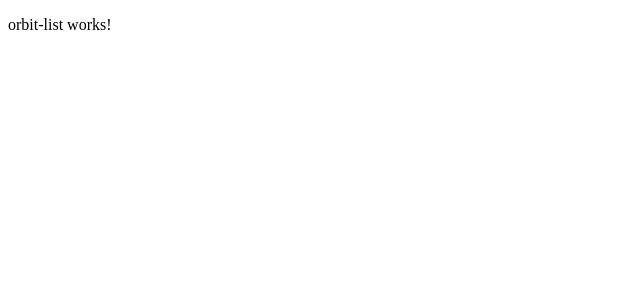
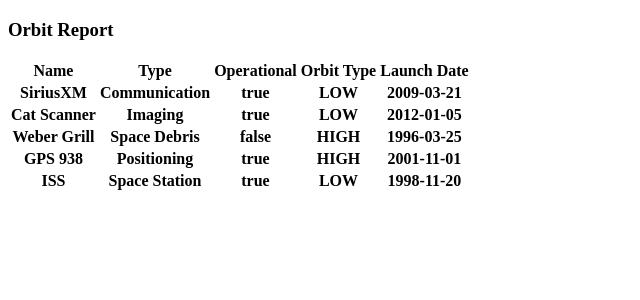
Before and after one commit to MariahLightfoot/orbit-report, an Angular app: page / in a window 1280 px wide. Shown: the top 300 px of the page, without its empty margins (0-640 px from the left). Built offline with nearby package versions, Linux system fonts and the light colour scheme.

Commit message:
created a satellite table

```diff
--- a/src/app/orbit-list/orbit-list.component.html
+++ b/src/app/orbit-list/orbit-list.component.html
@@ -1 +1,17 @@
-<p>orbit-list works!</p>
+<h3>Orbit Report</h3>
+<table>
+   <tr class="header-row">
+      <th class="sortable">Name</th>
+      <th class="sortable">Type</th>
+      <th>Operational</th>
+      <th>Orbit Type</th>
+      <th>Launch Date</th>
+   </tr>
+   <tr *ngFor="let satellite of satellites">
+    <th>{{satellite.name}}</th>
+    <th>{{satellite.type}}</th>
+    <th>{{satellite.operational}}</th>
+    <th>{{satellite.orbitType}}</th>
+    <th>{{satellite.launchDate}}</th>
+   </tr>
+</table>
```
